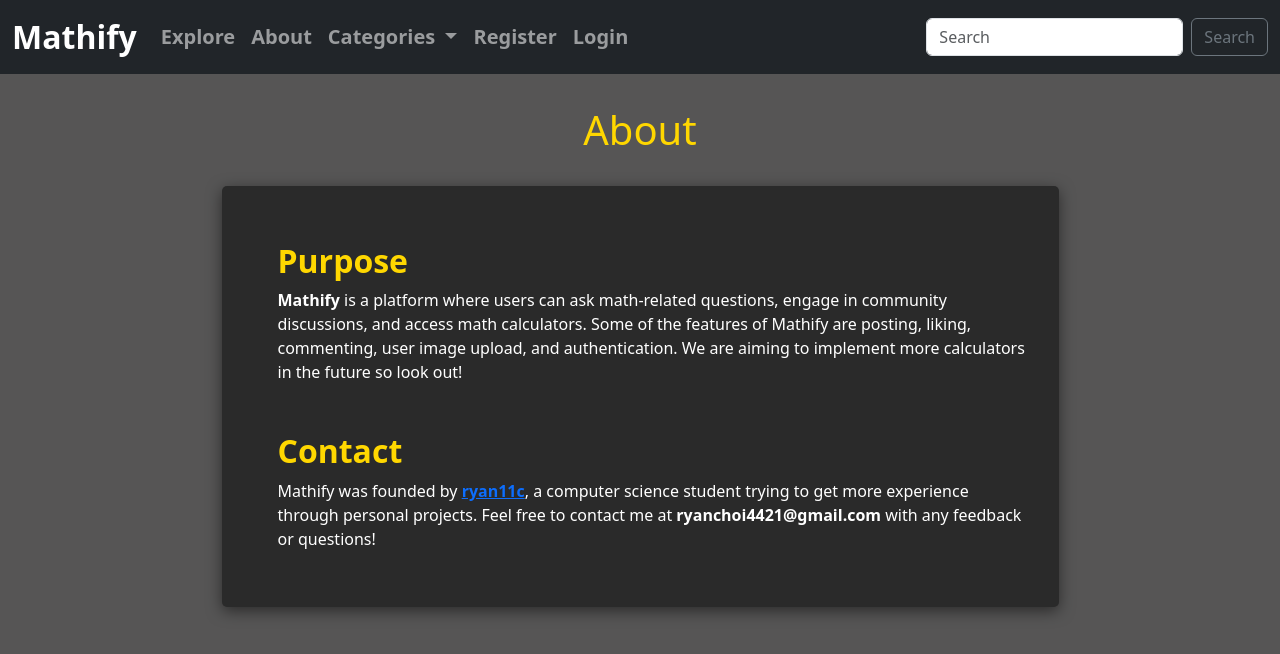
After one commit to Ryan11c/mathify, a Django app: page /about/ in a window 1280 px wide. The commit adds this page. Shown: the top 654 px of the page. Run offline with Django 5.2, Linux system fonts and the light colour scheme; data comes from the database, SQL or seed files in the repository; both versions use the stored data as it was after the commit; some libraries are stand-ins or nearby versions.

Commit message:
Add about-page and contact resource

```diff
--- /dev/null
+++ b/myApp/templates/myApp/about.html
@@ -0,0 +1,29 @@
+{% extends 'myApp/base.html' %}
+
+{% load static %}
+
+{% block title %}
+    About
+{% endblock %}
+
+{% block content %}
+<link rel="stylesheet" href="{% static 'myApp/css/about.css' %}">
+<h1>About</h1>
+
+<div class="section-about w-75">
+    <section class="mt-4 text-start pb-2 ps-4">
+        <h2 class="fw-bold" style="color: #ffd700">Purpose</h2>
+        <p class="text-white"><strong>Mathify</strong> is a platform where users can ask math-related questions, engage in community discussions, and access math calculators.
+            Some of the features of Mathify are posting, liking, commenting, user image upload, and authentication. We are aiming to implement more calculators in the future so look out!
+        </p>
+    </section>
+
+    <section class="mt-4 text-start pb-2 ps-4">
+        <h2 class="fw-bold" style="color: #ffd700">Contact</h2>
+        <p class="text-white">Mathify was founded by <strong><a href="https://github.com/Ryan11c">ryan11c</a></strong>, a computer science student trying to get more experience through personal projects.
+            Feel free to contact me at <strong>ryanchoi4421@gmail.com</strong> with any feedback or questions!</p>
+        </p>
+    </section>
+</div>
+
+{% endblock %}
--- a/myApp/templates/myApp/base.html
+++ b/myApp/templates/myApp/base.html
@@ -19,6 +19,10 @@
 
               <li class="nav-item">
                 <a class="nav-link fw-bold fs-5" href="{% url 'blog_view' %}">Explore</a>
+              </li>
+
+              <li class="nav-item">
+                <a class="nav-link fw-bold fs-5" href="{% url 'about' %}">About</a>
               </li>
 
               {% if cat_menu %}
--- a/myApp/urls.py
+++ b/myApp/urls.py
@@ -1,7 +1,7 @@
 #from . import views
 from django.urls import path
 #so long.. haha
-from .views import HomeView, BlogView, ArticleDetailView, AddPost, AddComment, UpdatePostView, DeletePostView, AddCategoryView, CategoryView, LikeView, BinaryCalculator, DerivativeCalculator, RowReducer, Integral, Search, LikeCommentView
+from .views import HomeView, BlogView, ArticleDetailView, AddPost, AddComment, UpdatePostView, DeletePostView, AddCategoryView, CategoryView, LikeView, BinaryCalculator, DerivativeCalculator, RowReducer, Integral, Search, LikeCommentView, About
 
 urlpatterns = [
     path('', HomeView, name='home'),
@@ -20,4 +20,5 @@ urlpatterns = [
     path('row-reducer/', RowReducer, name='row_reducer'),
     path('search', Search, name='search'),
     path('like_comment/<int:pk>/', LikeCommentView, name='like_comment'),
+    path('about/', About, name='about'),
 ]
--- a/myApp/views.py
+++ b/myApp/views.py
@@ -61,6 +61,10 @@ def Integral(request):
 
 def RowReducer(request):
     return render(request, 'myApp/row_reducer.html', {'cat_menu': Category.objects.all()})
+
+
+def About(request):
+    return render(request, 'myApp/about.html', {'cat_menu': Category.objects.all()})
 
 
 def LikeView(request, pk):
--- /dev/null
+++ b/static/myApp/css/about.css
@@ -0,0 +1,29 @@
+:root {
+    --light-gray: #2a2a2a;
+    --yellow: #ffd700;
+}
+
+body {
+    background-color: #565555;
+}
+
+h1 {
+    margin-top: 2rem;
+    text-align: center;
+    margin-bottom: 2rem;
+    color: var(--yellow);
+}
+
+.section-about {
+    background-color: var(--light-gray);
+    padding: 2rem;
+    margin: 2rem auto;
+    box-shadow: 0 4px 15px rgba(0,0,0,0.5);
+    transition: transform 0.3s ease, box-shadow 0.3s ease;
+    border-radius: 5px;
+}
+
+.section-about:hover {
+    transform: translateY(-5px);
+    box-shadow: 0 6px 12px rgba(0, 0, 0, 0.3);
+}
```
Also changed, not shown: db.sqlite3, media/images/profile/ʚyejiₓ__୭_.jpeg (deleted).
